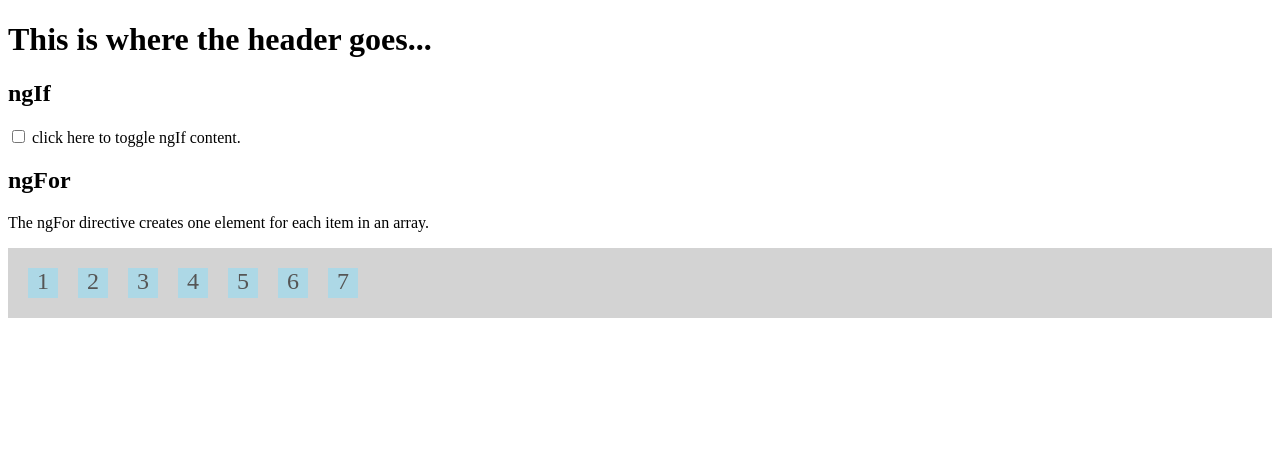
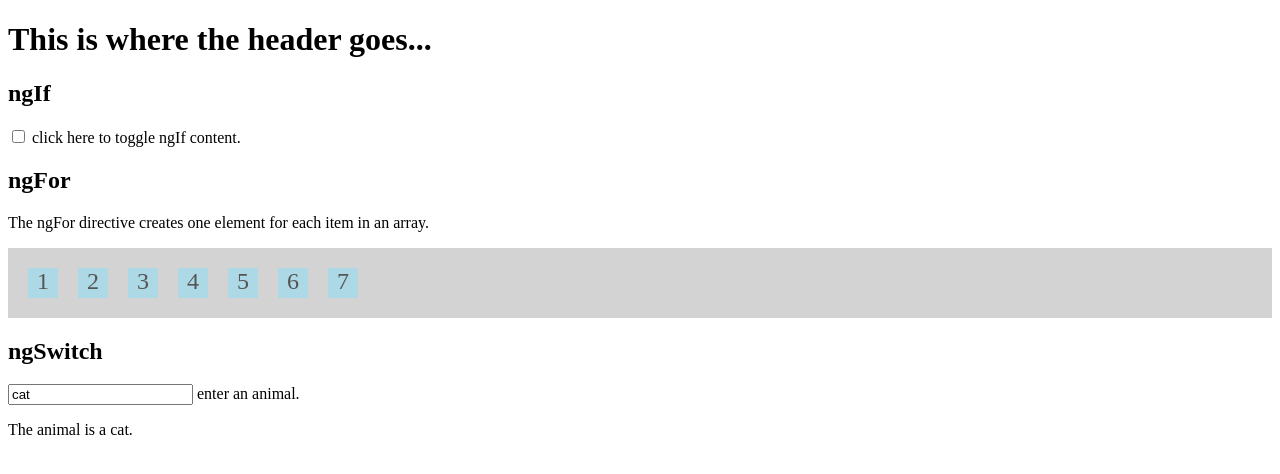
Before and after one commit to Aeddi13/AngularLearnspace, an Angular app: page /structuraldirectives in a window 1280 px wide. Shown: the top 474 px of the page. Built offline with nearby package versions, Linux system fonts and the light colour scheme.

Commit message:
feat: added ngSwitch to structural directives component

```diff
--- a/src/app/structral-directives/structral-directives.component.html
+++ b/src/app/structral-directives/structral-directives.component.html
@@ -12,3 +12,12 @@
     <P>{{item}}</P>
   </div>
 </div>
+
+<h2>ngSwitch</h2>
+<input [(ngModel)]="StringExpressionNgSwitch" type="text"> enter an animal.
+<div [ngSwitch]="StringExpressionNgSwitch">
+  <p *ngSwitchCase="'cat'">The animal is a cat.</p>
+  <p *ngSwitchCase="'dog'">The animal is a dog.</p>
+  <p *ngSwitchDefault>The animal is neither a cat nor a dog.</p>
+
+</div>
--- a/src/app/structral-directives/structral-directives.component.ts
+++ b/src/app/structral-directives/structral-directives.component.ts
@@ -13,5 +13,6 @@
 
   ShowContentNgIf: boolean;
   ItemsNgFor: number[] = [1,2,3,4,5,6,7];
+  StringExpressionNgSwitch: string = "cat";
 
 }
```
